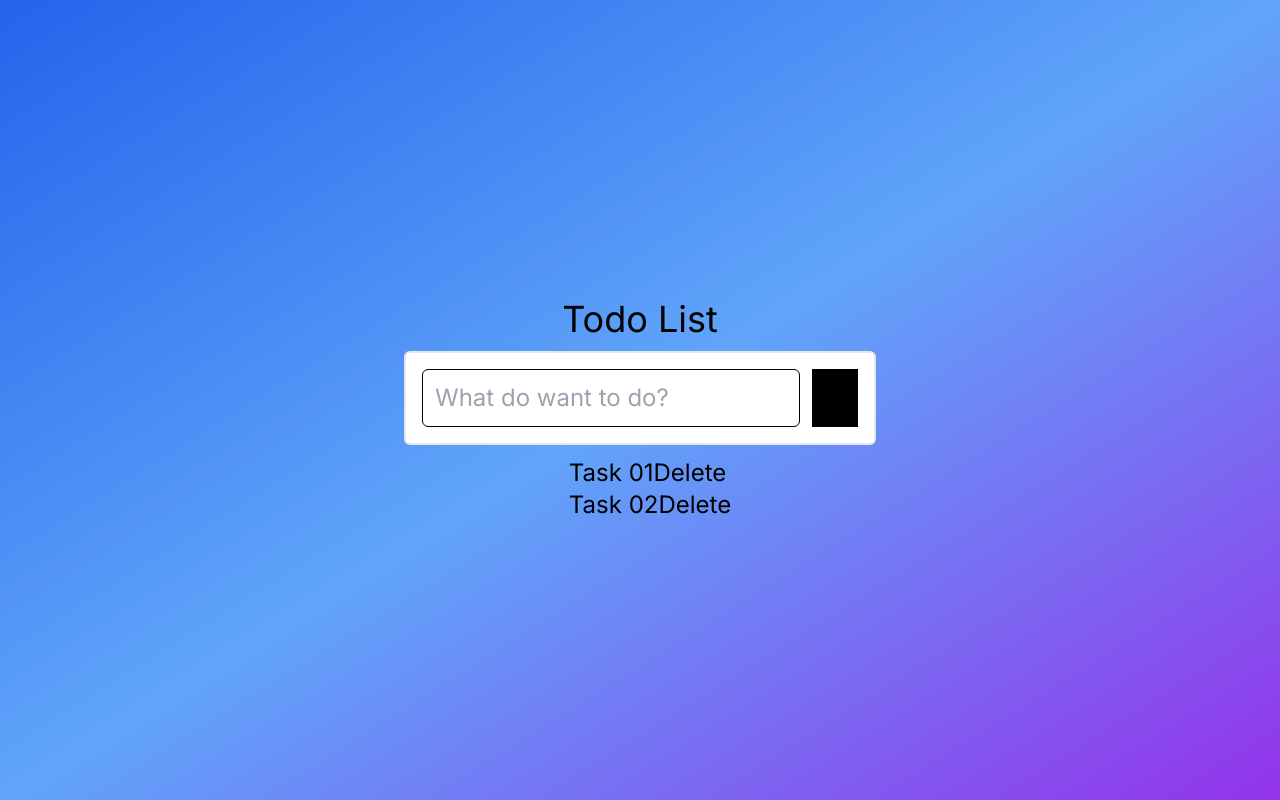
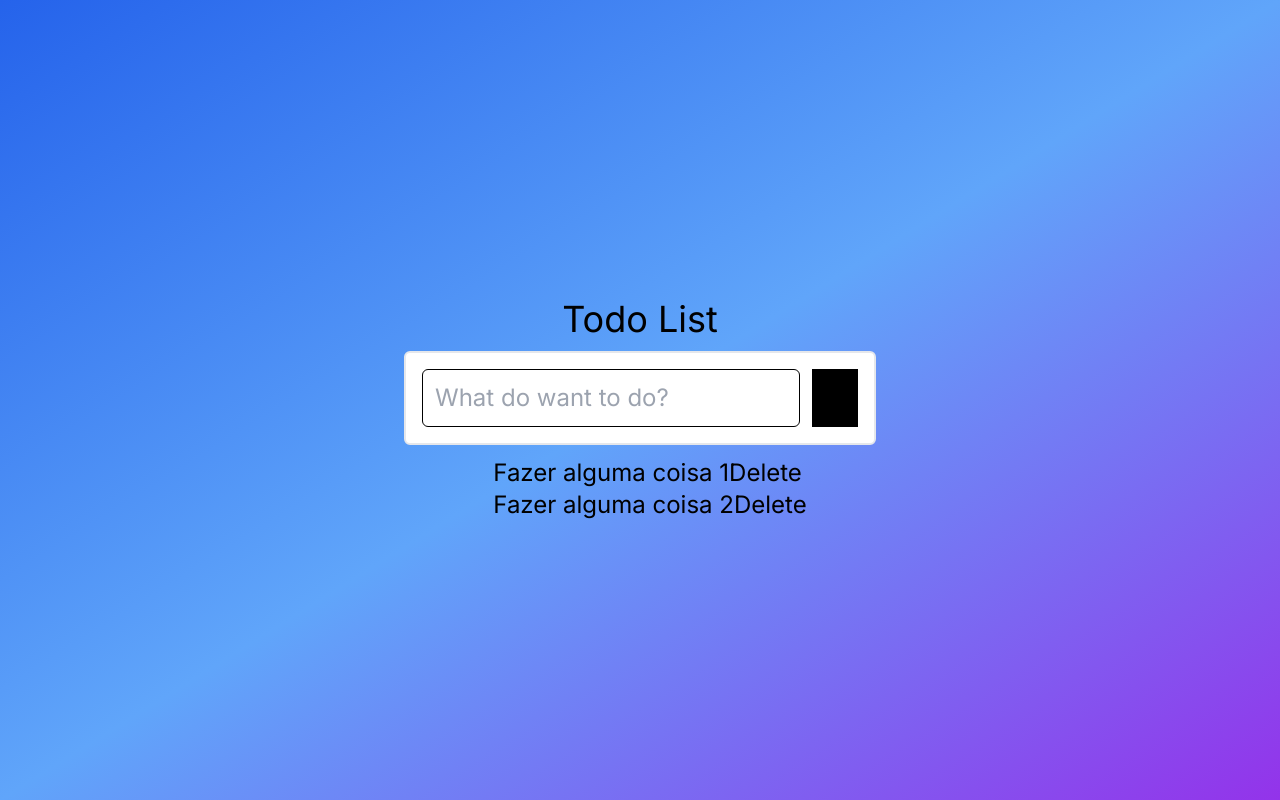
Before and after one commit to IngridAkeida/todo-list, a Next.js app: page / in a window 1280 px wide. Built offline with nearby package versions, Linux system fonts and the light colour scheme.

Commit message:
update commit

```diff
--- a/src/app/page.tsx
+++ b/src/app/page.tsx
@@ -5,7 +5,10 @@ import { useState } from "react";
 
 const Page = () =>{
 
-  const [ list, setList] = useState<TodoItem[]>([]);
+  const [ list, setList] = useState<TodoItem[]>([
+    {label: 'Fazer alguma coisa 1', checked: false },
+    {label: 'Fazer alguma coisa 2', checked: false }
+  ]);
 
 
 
@@ -24,14 +27,13 @@ const Page = () =>{
       </div>
       <div>
         <ul className="w-full max-w-lg list-disc pl-5">
-          <li className="flex">
-            <p>Task 01</p>
-            <button className="hover:underline">Delete</button>
-          </li>
-          <li className="flex">
-            <p>Task 02</p>
-            <button className="hover:underline">Delete</button>
-          </li>
+          {list.map(item => (
+              <li className="flex">
+              <p>{item.label}</p>
+              <button className="hover:underline">Delete</button>
+            </li>
+          ))}
+
         </ul>
       </div>
     </div>
```
